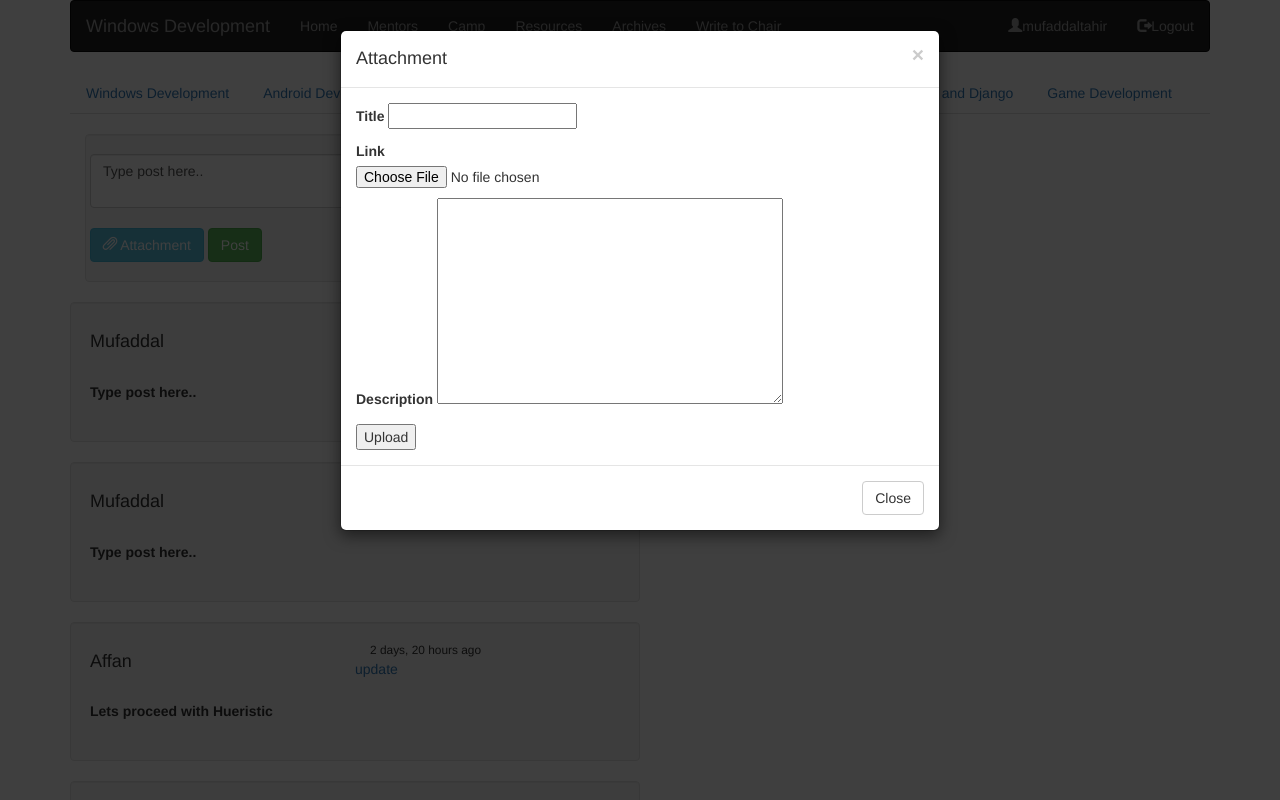
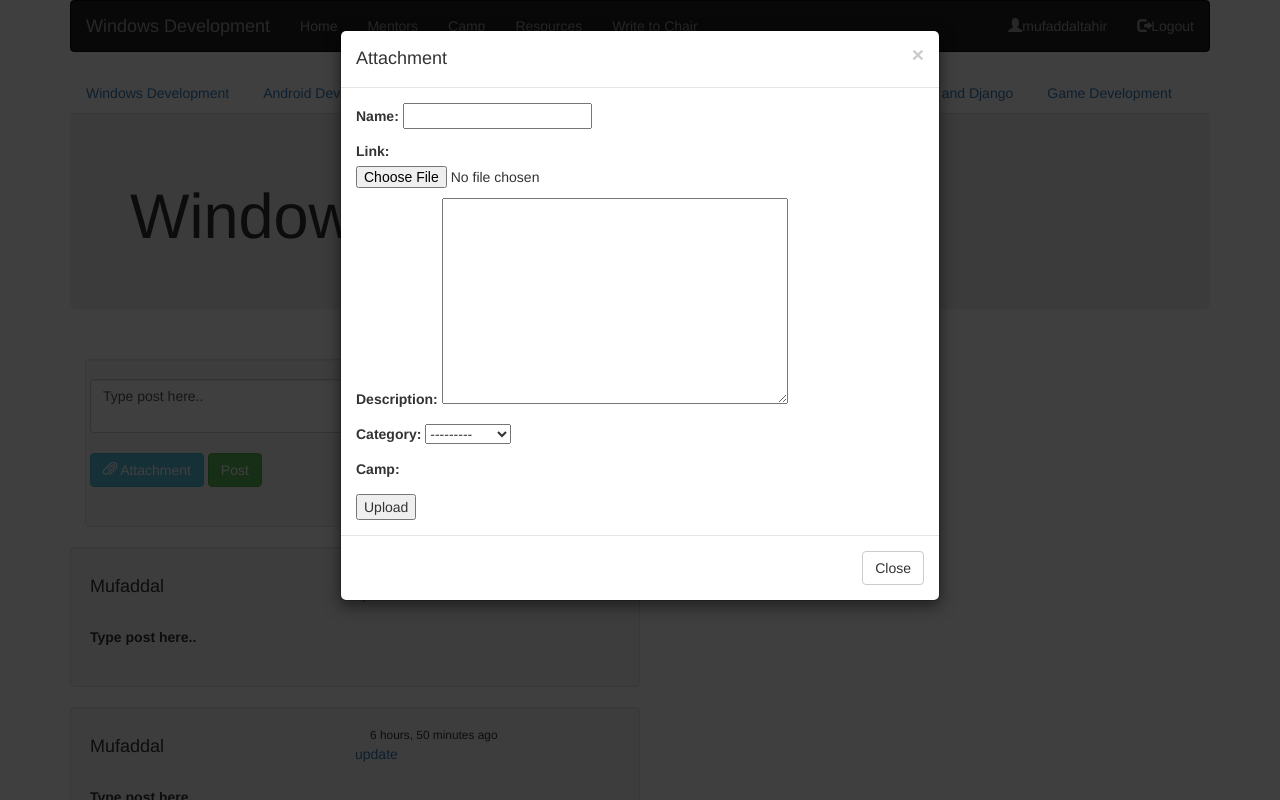
Before and after one commit to mufaddal1165/Portal, a Django app: page /camp/1 in a window 1280 px wide, after a click on "Attachment". Run offline with Django 3.2, Linux system fonts and the light colour scheme; a user stored in the database is signed in; data comes from the database, SQL or seed files in the repository; both versions use the stored data as it was after the commit; some libraries are stand-ins or nearby versions.

Commit message:
deleteresources view added. some works on attachments done.

```diff
--- a/portal/models.py
+++ b/portal/models.py
@@ -4,11 +4,14 @@ from django.db import models
 from django.contrib.auth.models import User
 from django.forms import ModelForm
 import datetime
+from django import forms
 
 
 # Create your models here.
 class Camps(models.Model):
     name = models.CharField(max_length=20, verbose_name='Camp', help_text='The groups based on languages taught')
+    jumbotronImage = models.ImageField(upload_to='uploads', null=True)
+    thumbnailImage = models.ImageField(upload_to='uploads', null=True)
 
     class Meta:
         verbose_name = 'Camp'
@@ -94,6 +97,7 @@ class Resources(models.Model):
     title = models.CharField(max_length=60, verbose_name='Name')
     timestamp = models.DateTimeField(auto_now=True)
     description = models.TextField(null=True)
+    user = models.ForeignKey(User)
 
     class Meta:
         verbose_name = 'Resource'
@@ -112,7 +116,8 @@ class DeveloperForm(ModelForm):
 class FileUploadForm(ModelForm):
     class Meta:
         model = Resources
-        fields = ['title', 'link', 'description', 'category', 'camp', ]
+        fields = ['title', 'link', 'description', 'category', 'camp', 'user']
+        widgets = {'user': forms.HiddenInput()}
 
 
 class ModelUpload(models.Model):
--- a/portal/templates/portal/base.html
+++ b/portal/templates/portal/base.html
@@ -14,12 +14,12 @@
         <meta name="viewport" content="width=device-width, initial-scale=1">
         <link rel="stylesheet" href="http://maxcdn.bootstrapcdn.com/bootstrap/3.3.6/css/bootstrap.min.css">
         {#        <link rel="stylesheet" href="{% static "portal/bootstrap-tweaks.css" %}">#}
-{#                <link rel="stylesheet" href="{% static "portal/bootstrap.min.css" %}">#}
+        {#                <link rel="stylesheet" href="{% static "portal/bootstrap.min.css" %}">#}
         <script src="https://ajax.googleapis.com/ajax/libs/jquery/1.12.2/jquery.min.js"></script>
         <script src="http://maxcdn.bootstrapcdn.com/bootstrap/3.3.6/js/bootstrap.min.js"></script>
 
-                <script src="{% static "portal/jquery-1.11.3.min.js" %}"></script>
-                <script src="{% static "portal/bootstrap.min.js" %}"></script>
+        <script src="{% static "portal/jquery-1.11.3.min.js" %}"></script>
+        <script src="{% static "portal/bootstrap.min.js" %}"></script>
     {% endblock %}
 </head>
 <body>
@@ -38,8 +38,8 @@
                         <li><a href="#">Mentors</a></li>
                         <li><a href="{% url 'portal:camps' %}">Camp</a></li>
                         <li><a href="{% url 'portal:resources' %}">Resources</a></li>
-                        <li><a href="#">Archives</a></li>
                         <li><a href="#">Write to Chair</a></li>
+
                     </ul>
 
                     <ul class="nav navbar-nav navbar-right">
--- a/portal/templates/portal/camp.html
+++ b/portal/templates/portal/camp.html
@@ -19,7 +19,11 @@
             </ul>
         {% endif %}
     {% endif %}
+    <div class="jumbotron">
 
+        <h1>{{ title }}</h1>
+
+    </div>
 
     <div class="col-lg-6 ">
         <br/>
@@ -41,7 +45,17 @@
                     <button type="button" class="btn btn-info btn-group-sm" data-toggle="modal" data-target="#myModal">
                         <span class="glyphicon glyphicon-paperclip"></span> Attachment
                     </button>
-                    <input type="submit" class="btn btn-success" value="Post">
+                    <input type="submit" class="btn btn-success" name="sbPost" value="Post">
+                </div>
+                <br/>
+                <div id="atttachments">
+
+                    {% for attachment in attachments %}
+                        <p>{{ attachment.title }}<span style="float: right;">
+                           <a href="{% url "portal:deleteresources" attachment.id %}">&times;</a>
+                        </span></p>
+                    {% endfor %}
+
                 </div>
             </form>
         {% endif %}
@@ -72,19 +86,8 @@
                 <div class="modal-body">
                     <form method="post" class=" form-horizontal" enctype="multipart/form-data">
                         {% csrf_token %}
-                        <p>
-                            <label>Title</label>
-                            {{ form.title }}
-                        </p>
-                        <p>
-                            <label>Link</label>
-                            {{ form.link }}
-                        </p>
-                        <p>
-                            <label>Description</label>
-                            {{ form.description }}
-                        </p>
-                        <input type="submit" value="Upload"/>
+                        {{ form.as_p }}
+                        <input type="submit" name="sbAttach" value="Upload"/>
                     </form>
                 </div>
                 <div class="modal-footer">
--- a/portal/urls.py
+++ b/portal/urls.py
@@ -13,4 +13,6 @@ urlpatterns = [url(r'^home', views.home, name='home'),
                url(r'^resources/$', views.Resources, name='resources'),
                url(r'^signup', views.SignUp, name='signup'),
                url(r'resourcesR/$', views.ResourcesSearch, name="resourcesearch"),
-               url(r'^posts/$', views.CampView.as_view()), ]
+               url(r'^posts/$', views.CampView.as_view()),
+               url(r'deleteresources/(?P<resource_id>\d)', views.deleteresources, name="deleteresources")
+               ]
--- a/portal/views.py
+++ b/portal/views.py
@@ -72,29 +72,41 @@ def camps(request):
     return HttpResponseRedirect(reverse("portal:camp", args=str(campID)))
 
 
+listofAttachments = []
+
+
 @authentication
 def TheCamp(request, num):
     campsBelongto = None
-    form = FileUploadForm()
+
+    form = FileUploadForm(initial={'camp': Camps.objects.get(id=num), 'user': request.user})
+    form.fields['camp'].widget.attrs['hidden'] = True
     posts = Posts.objects.all().order_by('-datetime').filter(camp__id=num)
     is_developer = request.user.groups.filter(name="Developers").exists()
     is_mentor = request.user.groups.filter(name="Mentors").exists()
-    if is_developer:
-        title = request.user.developer.camp
-    elif is_mentor:
+    title = Camps.objects.get(id=num)
+    if is_mentor:
         campsBelongto = request.user.mentor.camp.all()
-        title = campsBelongto.first()
+
     else:
         campsBelongto = Camps.objects.all()
-        title = campsBelongto.first()
+
     if request.method == 'POST':
-        Posts.objects.create(
-            user=request.user,
-            text=request.POST['text'],
-            camp=Camps.objects.get(id=num),
-        )
+        if 'sbPost' in request.POST:
+            Posts.objects.create(
+                user=request.user,
+                text=request.POST['text'],
+                camp=Camps.objects.get(id=num),
+            )
+        if 'sbAttach' in request.POST:
+
+            form = FileUploadForm(request.POST, request.FILES)
+            if form.is_valid():
+                new_form = form.save()
+                request.session[new_form.pk]=new_form.pk
+
     context = {'title': title, 'posts': posts, "is_developer": is_developer, "is_mentor": is_mentor,
-               'campsbelongto': campsBelongto, 'form': form}
+               'campsbelongto': campsBelongto, 'form': form, 'attachments': listofAttachments}
 
     return render(request, 'portal/camp.html', context)
 
@@ -133,7 +145,7 @@ def Resources(request):
             if form.is_valid():
                 form.save()
 
-        form = FileUploadForm()
+        form = FileUploadForm(initial={'user': request.user})
         context['form'] = form
     return render(request, 'portal/resources.html',
                   context)
@@ -164,6 +176,17 @@ def SignUp(request):
     return render(request, 'portal/signup.html', {'form': form, 'title': pageTitle})
 
 
+@authentication
+def deleteresources(request, resource_id):
+    resource = ResourceModel.objects.get(id=resource_id)
+    camp_id = resource.camp_id
+    if request.user == resource.user or request.user.is_staff:
+        request.session.__delitem__(resource_id)
+        resource.delete()
+
+        return HttpResponseRedirect(reverse("portal:camp", args=str(camp_id)))
+
+
 class LoginForm(forms.Form):
     username = forms.CharField(max_length=30, label='User Name')
     password = forms.CharField(max_length=20, label='Password', widget=forms.PasswordInput)
```
Also changed, not shown: portal/templates/portal/resources.html (+6 -5 lines), db.sqlite3.
